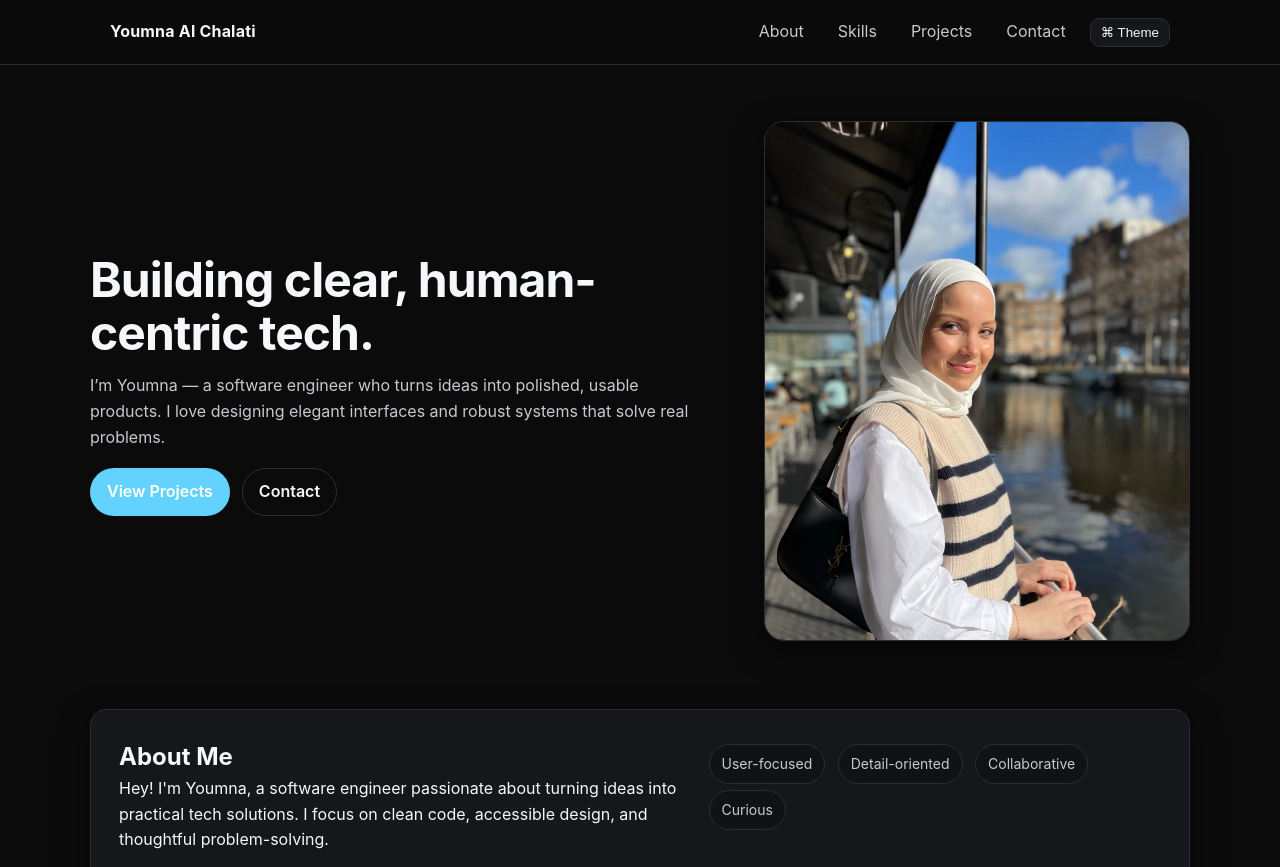
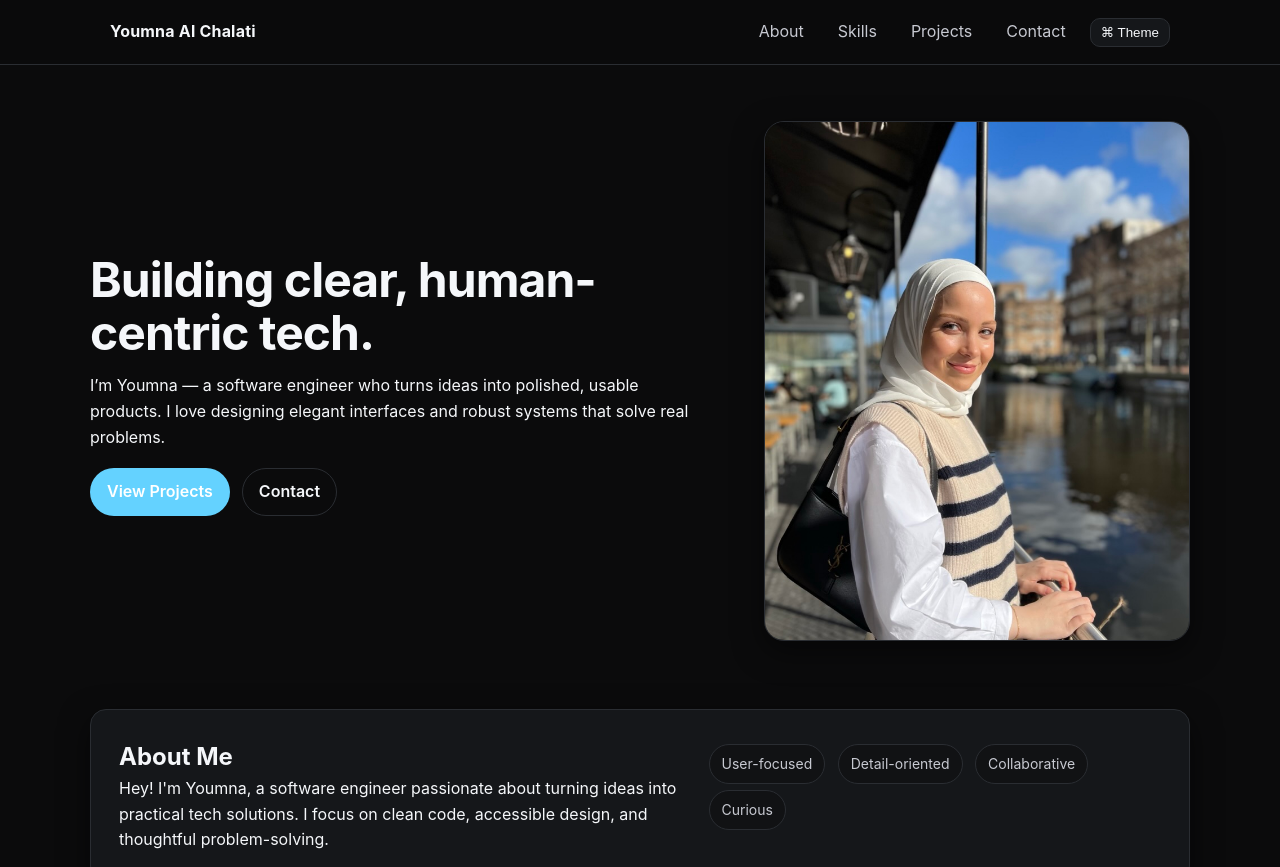
Before and after one commit to Yumna2000/portfolioWebsite, a plain HTML site: page index.html in a window 1280 px wide. Shown: the top 867 px of the page. Drawn offline with Linux system fonts and the light colour scheme.

Commit message:
Refactor hero-text styles for better structure

```diff
--- a/styles.css
+++ b/styles.css
@@ -87,7 +87,7 @@ body{
   line-height: 1.1;
   margin-bottom: 14px;
 }
-.hero-text p{ color: var(--muted); max-width: 60ch; }
+.hero-text { max-width: 60ch; }
 .hero-cta{ margin-top: 18px; display:flex; gap: 12px; }
 
 .btn{
```
